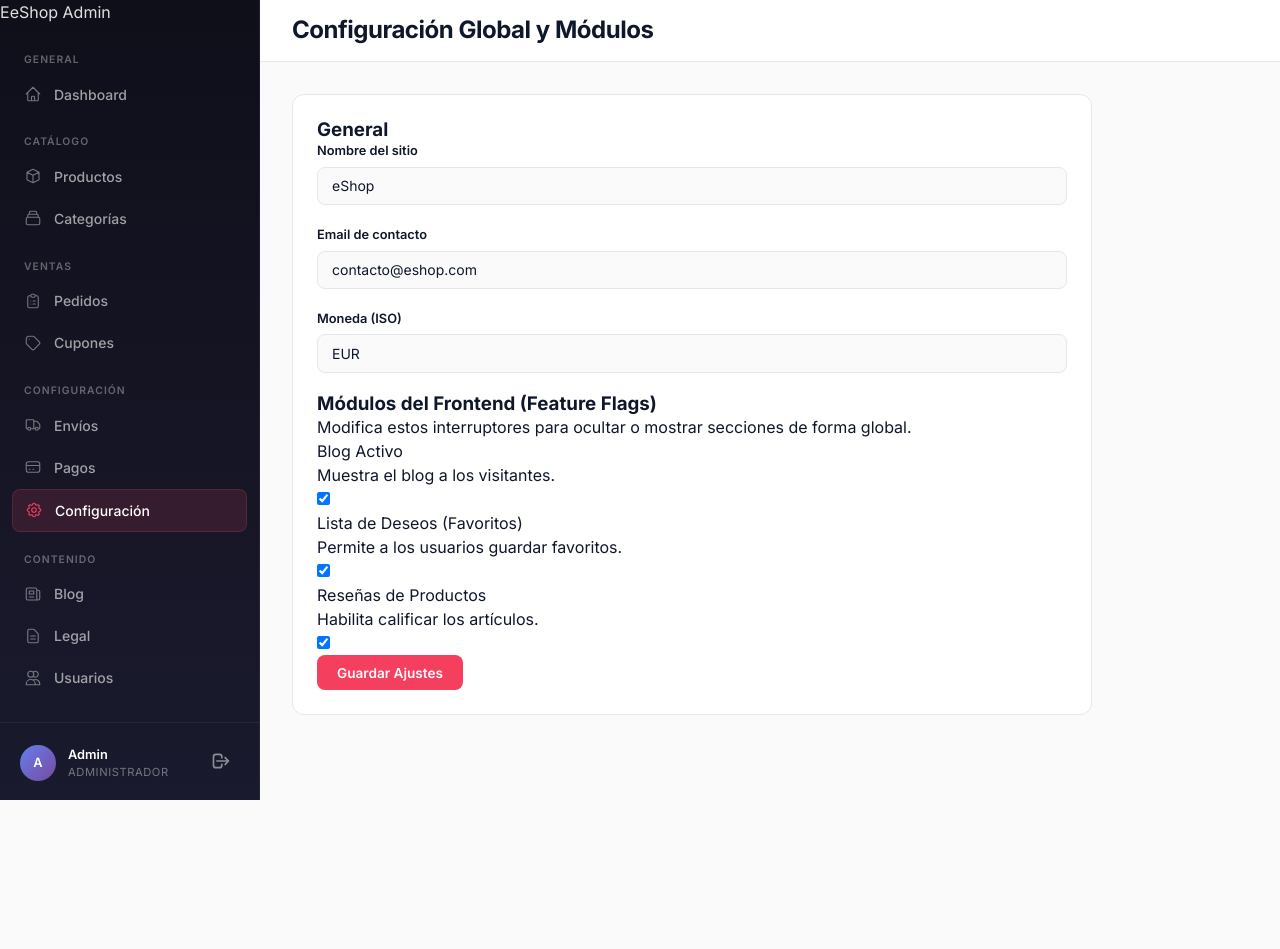
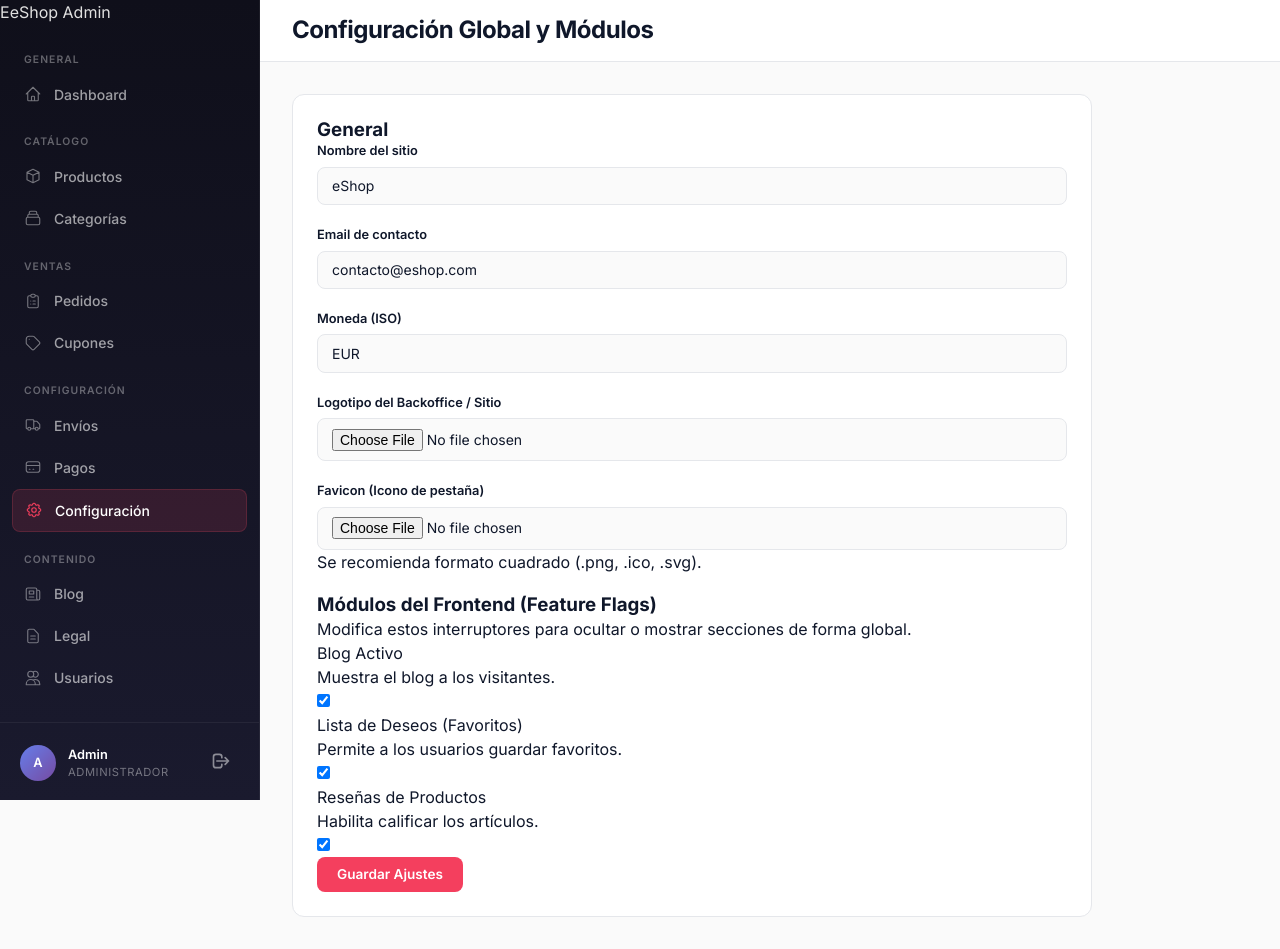
Before and after one commit to dignitasjota/eCommerce-origen, a Next.js app: page /en/admin/settings in a window 1280 px wide. Before the commit the page ends 800 px from the top, so only its background shows below. Built offline with nearby package versions, Linux system fonts and the light colour scheme; no server answers; the database is empty.

Commit message:
permite subir logo y favicon y usarlo de forma global

```diff
--- a/src/app/[locale]/(backoffice)/admin/layout.tsx
+++ b/src/app/[locale]/(backoffice)/admin/layout.tsx
@@ -6,11 +6,20 @@ export default async function AdminLayout({
 }: {
     children: React.ReactNode;
 }) {
-    const siteNameSetting = await prisma.siteSetting.findUnique({ where: { key: 'site_name' } });
-    const siteName = siteNameSetting?.value || 'eShop';
+    const settings = await prisma.siteSetting.findMany({
+        where: { key: { in: ['site_name', 'site_logo'] } }
+    });
+
+    const settingsMap = settings.reduce((acc, current) => {
+        acc[current.key] = current.value;
+        return acc;
+    }, {} as Record<string, string>);
+
+    const siteName = settingsMap['site_name'] || 'eShop';
+    const siteLogo = settingsMap['site_logo'] || '';
 
     return (
-        <AdminLayoutClient siteName={siteName}>
+        <AdminLayoutClient siteName={siteName} siteLogo={siteLogo}>
             {children}
         </AdminLayoutClient>
     );
--- a/src/app/[locale]/(backoffice)/admin/settings/SettingsForm.tsx
+++ b/src/app/[locale]/(backoffice)/admin/settings/SettingsForm.tsx
@@ -83,6 +83,27 @@ export default function SettingsForm({ initialSettings }: SettingsFormProps) {
                         <label className="admin-form-label">Moneda (ISO)</label>
                         <input name="currency" className="admin-form-input" defaultValue={settingsMap['currency'] || 'EUR'} />
                     </div>
+
+                    <div className="admin-form-group">
+                        <label className="admin-form-label">Logotipo del Backoffice / Sitio</label>
+                        {settingsMap['site_logo'] && (
+                            <div className="mb-2 p-2 bg-gray-100 rounded-md inline-block">
+                                <img src={settingsMap['site_logo']} alt="Logo" style={{ maxHeight: '40px', objectFit: 'contain' }} />
+                            </div>
+                        )}
+                        <input type="file" name="site_logo" accept="image/*" className="admin-form-input p-2" />
+                    </div>
+
+                    <div className="admin-form-group">
+                        <label className="admin-form-label">Favicon (Icono de pestaña)</label>
+                        {settingsMap['site_favicon'] && (
+                            <div className="mb-2 p-2 bg-gray-100 rounded-md inline-block">
+                                <img src={settingsMap['site_favicon']} alt="Favicon" style={{ maxHeight: '32px', objectFit: 'contain' }} />
+                            </div>
+                        )}
+                        <input type="file" name="site_favicon" accept="image/x-icon,image/png,image/jpeg,image/svg+xml" className="admin-form-input p-2" />
+                        <p className="text-xs text-gray-500 mt-1">Se recomienda formato cuadrado (.png, .ico, .svg).</p>
+                    </div>
                 </div>
 
                 {/* Feature Toggles */}
--- a/src/app/[locale]/(backoffice)/admin/settings/actions.ts
+++ b/src/app/[locale]/(backoffice)/admin/settings/actions.ts
@@ -2,10 +2,15 @@
 
 import prisma from '@/lib/db';
 import { revalidatePath } from 'next/cache';
+import { writeFile, mkdir } from 'fs/promises';
+import { join } from 'path';
 
 export async function updateSettings(formData: FormData) {
     try {
         const settingsToUpdate = [];
+
+        const uploadDir = join(process.cwd(), 'public', 'uploads');
+        await mkdir(uploadDir, { recursive: true }).catch(() => { }); // Ensure exists
 
         for (const [key, value] of formData.entries()) {
             if (typeof value === 'string') {
@@ -13,6 +18,22 @@ export async function updateSettings(formData: FormData) {
                     key,
                     value,
                     type: value === 'true' || value === 'false' ? 'boolean' : 'string',
+                });
+            } else if (value instanceof File && value.size > 0 && (key === 'site_logo' || key === 'site_favicon')) {
+                // Extract extension
+                const ext = value.name.split('.').pop() || 'png';
+                const filename = `${key}_${Date.now()}.${ext}`;
+                const filepath = join(uploadDir, filename);
+
+                // Write file to public/uploads
+                const buffer = Buffer.from(await value.arrayBuffer());
+                await writeFile(filepath, buffer);
+
+                // Add to database update array
+                settingsToUpdate.push({
+                    key,
+                    value: `/uploads/${filename}`,
+                    type: 'string',
                 });
             }
         }
--- a/src/app/[locale]/layout.tsx
+++ b/src/app/[locale]/layout.tsx
@@ -2,6 +2,29 @@ import { NextIntlClientProvider } from 'next-intl';
 import { getMessages, setRequestLocale } from 'next-intl/server';
 import { notFound } from 'next/navigation';
 import { routing } from '@/i18n/navigation';
+import { Metadata } from 'next';
+import prisma from '@/lib/db';
+
+export async function generateMetadata(): Promise<Metadata> {
+    const settingsList = await prisma.siteSetting.findMany({
+        where: { key: { in: ['site_name', 'site_favicon'] } }
+    });
+
+    const settings = settingsList.reduce((acc, curr) => {
+        acc[curr.key] = curr.value;
+        return acc;
+    }, {} as Record<string, string>);
+
+    return {
+        title: {
+            template: `%s | ${settings['site_name'] || 'eShop'}`,
+            default: settings['site_name'] || 'eShop'
+        },
+        icons: {
+            icon: settings['site_favicon'] || '/favicon.ico',
+        }
+    };
+}
 
 type Props = {
     children: React.ReactNode;
--- a/src/components/backoffice/AdminLayoutClient.tsx
+++ b/src/components/backoffice/AdminLayoutClient.tsx
@@ -7,15 +7,17 @@ import '@/styles/backoffice.css';
 export default function AdminLayoutClient({
     children,
     siteName = 'eShop',
+    siteLogo = '',
 }: {
     children: React.ReactNode;
     siteName?: string;
+    siteLogo?: string;
 }) {
     const [isSidebarOpen, setIsSidebarOpen] = useState(false);
 
     return (
         <div className="admin-layout">
-            <AdminSidebar isOpen={isSidebarOpen} setIsOpen={setIsSidebarOpen} siteName={siteName} />
+            <AdminSidebar isOpen={isSidebarOpen} setIsOpen={setIsSidebarOpen} siteName={siteName} siteLogo={siteLogo} />
 
             {/* Overlay for mobile when sidebar is open */}
             {isSidebarOpen && (
--- a/src/components/backoffice/AdminSidebar.tsx
+++ b/src/components/backoffice/AdminSidebar.tsx
@@ -43,14 +43,18 @@ const navSections = [
     },
 ];
 
-export default function AdminSidebar({ isOpen, setIsOpen, siteName = 'eShop' }: { isOpen: boolean; setIsOpen: (isOpen: boolean) => void; siteName?: string }) {
+export default function AdminSidebar({ isOpen, setIsOpen, siteName = 'eShop', siteLogo = '' }: { isOpen: boolean; setIsOpen: (isOpen: boolean) => void; siteName?: string; siteLogo?: string }) {
     const pathname = usePathname();
 
     return (
         <aside className={`admin-sidebar ${isOpen ? 'open' : ''}`}>
             <div className="admin-sidebar-header">
                 <Link href="/es/admin/dashboard" className="admin-brand" onClick={() => setIsOpen(false)}>
-                    <span className="admin-brand-logo">{siteName.charAt(0).toUpperCase()}</span>
+                    {siteLogo ? (
+                        <img src={siteLogo} alt={siteName} style={{ maxHeight: '32px', maxWidth: '32px', objectFit: 'contain', borderRadius: '4px' }} />
+                    ) : (
+                        <span className="admin-brand-logo">{siteName.charAt(0).toUpperCase()}</span>
+                    )}
                     <span className="admin-brand-text">{siteName} Admin</span>
                 </Link>
                 {/* Close Button Mobile only inside sidebar */}
```
